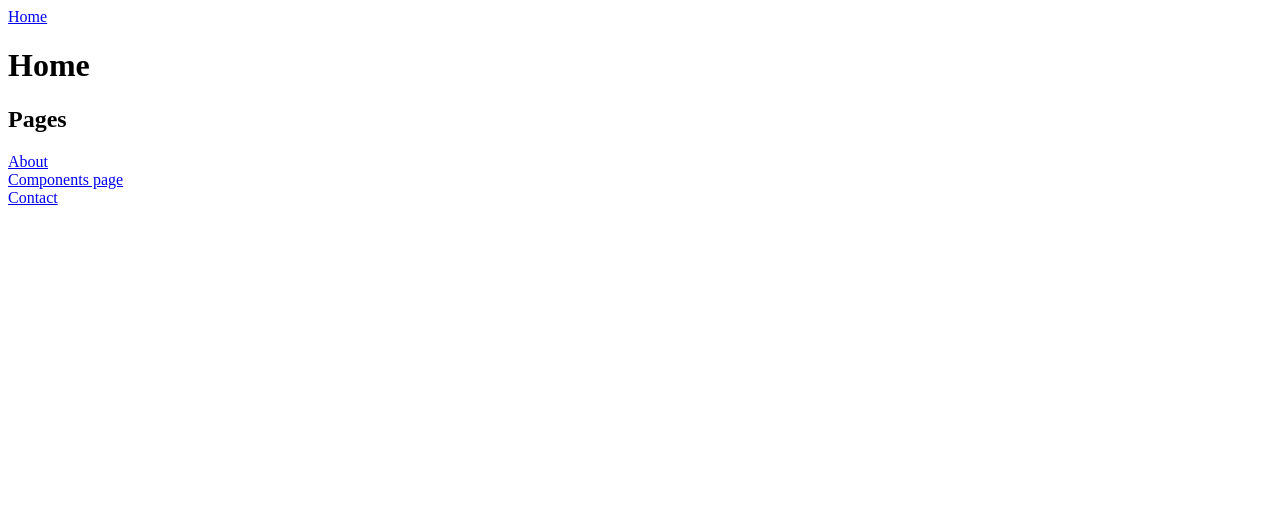
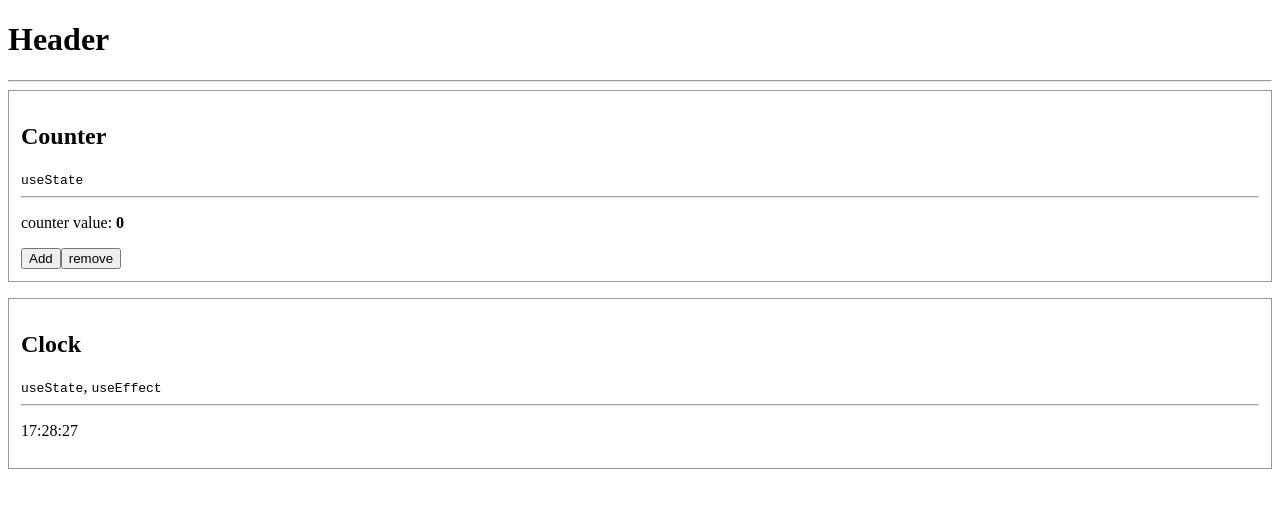
Before and after one commit to jcirilo/projeto-simples-react-e-nextjs, a Next.js app: page / in a window 1280 px wide. Shown: the top 508 px of the page. Built offline with nearby package versions, Linux system fonts and the light colour scheme.

Commit message:
Primeiros componentes

```diff
--- a/components/header.js
+++ /dev/null
@@ -1,22 +0,0 @@
-import Link from 'next/link';
-
-const React = require('react');
-
-class Header extends React.Component {
-    constructor(props) {
-        super(props);
-    }
-
-    render() {
-        return(
-            <header>
-                <Link href={{pathname: '/'}}>
-                    <a> Home </a>
-                </Link>
-                <h1> {this.props.title} </h1>
-            </header>
-        );
-    }
-}
-
-export default Header;
--- a/pages/index.js
+++ b/pages/index.js
@@ -1,47 +1,16 @@
-const React = require("react");
-import Link from 'next/link';
-import Head from 'next/head';
-import Header from '../components/header';
+import Header from '../src/components/Header';
+import Clock from '../src/components/Clock';
+import Counter from '../src/components/Counter';
 
-class App extends React.Component {
-    constructor(props) {
-        super(props);
-    }
+export default function App () {
+    return (
+        <>
+            <Header />
 
-    render() {
-        return (
-            <React.Fragment>
-
-                <Head>
-                    <title>Home</title>
-                </Head>
-
-                <Header title='Home'/>
-
-                <div>
-
-                    <h2>Pages</h2>
-
-                    <Link href={{ pathname: '/about' }}>
-                        <a> About </a>
-                    </Link>
-
-                    <br/>
-
-                    <Link href={{ pathname: '/components/' }}>
-                        <a> Components page </a>
-                    </Link>
-
-                    <br/>
-
-                    <Link href={{ pathname: '/contact' }}>
-                        <a> Contact </a>
-                    </Link>
-
-                </div>
-            </React.Fragment>
-        );
-    }
+            <main>
+                <Counter />
+                <Clock />
+            </main>
+        </>
+    )
 }
-
-export default App;
--- /dev/null
+++ b/src/components/Clock/index.jsx
@@ -0,0 +1,60 @@
+import componentDefaultStyle from '../../styles/global'
+import { useState, useEffect } from 'react';
+
+function Clock () {
+
+    const [hours, setHours] = useState(0);
+    const [minutes, setMinutes] = useState(0);
+    const [seconds, setSeconds] = useState(0);
+
+    useEffect(() => {
+
+        handleUpdateHours();
+        handleUpdateMinutes();
+        handleUpdateSeconds();
+        watchTime();
+
+    }, [])
+
+    function watchTime() {
+        setInterval(() => {
+            handleUpdateHours();
+            handleUpdateMinutes();
+            handleUpdateSeconds();
+        }, 500)
+    }
+
+    function handleUpdateHours() {
+        const hours = new Date().getHours();
+        setHours(hours)
+    }
+
+    function handleUpdateMinutes() {
+        const minutes = new Date().getMinutes();
+        setMinutes(minutes)
+    }
+
+    function handleUpdateSeconds() {
+        const seconds = new Date().getSeconds();
+        setSeconds(seconds)
+    }
+
+    function putTensPlace(number) {
+        return (number.toString().length < 2) ? `0${number}` : number
+    }
+
+    return (
+        < div style={componentDefaultStyle}>
+            <h2> Clock </h2>
+            <span><code>useState</code>, <code>useEffect</code></span>
+            <hr />
+            <p>
+                {putTensPlace(hours)}:
+                {putTensPlace(minutes)}:
+                {putTensPlace(seconds)}
+            </p>
+        </div>
+    )
+}
+
+export default Clock;
--- /dev/null
+++ b/src/components/Counter/index.jsx
@@ -0,0 +1,25 @@
+import { useState } from 'react';
+import componentDefaultStyle from '../../styles/global';
+
+function Counter () {
+
+    const [count, setCounter ] = useState(0);
+
+    return (
+        <div style={componentDefaultStyle}>
+
+            <h2> Counter </h2>
+
+            <span><code>useState</code></span>
+
+            <hr />
+
+            <p> counter value: <strong>{ count } </strong></p>
+
+            <button onClick={() => setCounter(count => count + 1)}> Add </button>
+            <button onClick={() => setCounter(count => count - 1)}> remove </button>
+        </div>
+    );
+}
+
+export default Counter;
--- /dev/null
+++ b/src/components/Header/index.jsx
@@ -0,0 +1,10 @@
+function Header(props) {
+    return (
+        <div>
+            <h1>Header</h1>
+            <hr />
+        </div>
+    )
+}
+
+export default Header;
--- /dev/null
+++ b/src/styles/global.js
@@ -0,0 +1,6 @@
+const componentDefaultStyle = {
+    border: 'solid 1px #999',
+    padding: '12px',
+    marginBottom: '16px'
+}
+export default componentDefaultStyle;
```
Also changed, not shown: components/counter.js (deleted, +0 -46 lines), pages/about.js (deleted, +0 -31 lines), pages/components/index.js (deleted, +0 -17 lines), pages/contact.js (deleted, +0 -32 lines), src/styles/global.css (added), 1 other file (tests, documents, lock files or other folders).
